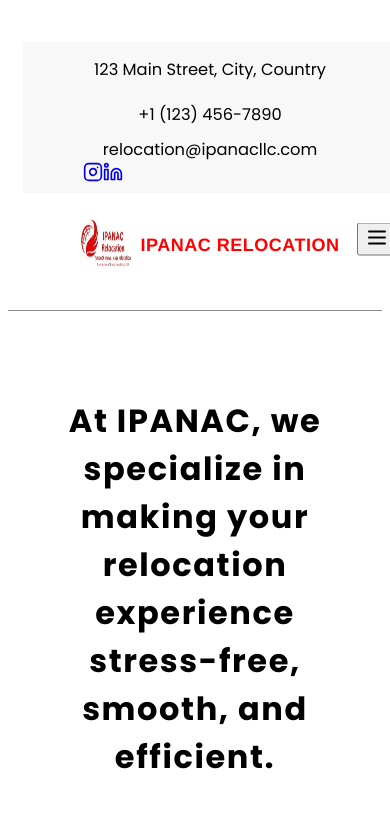
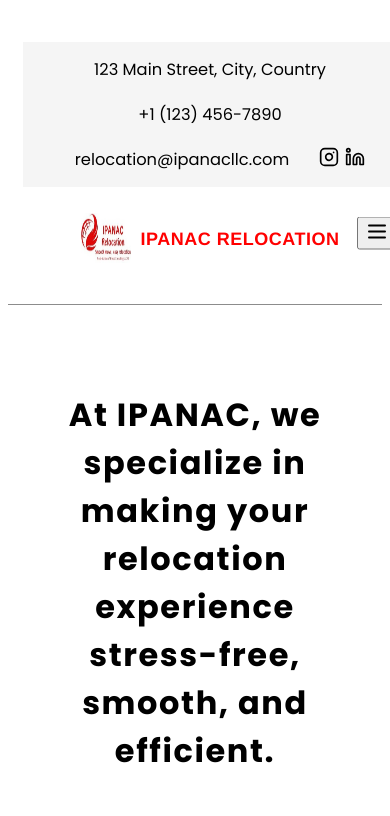
Before and after one commit to Mir-pes/ipanac-1, a React (Vite) app: page / in a window 390 px wide. Shown: the top 816 px of the page. Built offline with nearby package versions, Linux system fonts and the light colour scheme.

Commit message:
Update Navbar.css

```diff
--- a/src/Navbar.css
+++ b/src/Navbar.css
@@ -5,16 +5,12 @@
     align-items: center;
     width: 100%;
     font-size: 14px;
-    color: rgb(88, 88, 88);
     padding: 5px 0;
-    background-color: #f8f8f8;
-    transition: color 0.3s ease;
-
+    background-color: whitesmoke;
+    transition: color 0.6s ease;
 }
 
-
-
-.address, .phone, .emailid {
+.address, .phone{
     padding: 5px 20px;
     color: black;
     font-size: 16.3px;
@@ -22,11 +18,38 @@
     transition: color 0.3s ease;
 }
 
-/* .address , .phone , .emailid:hover{
-    color:red;
-} */
+.emailid{
+    padding: 5px 20px;
+    color: black;
+    font-size: 16.3px;
+    font-weight: 400;
+    transition: color 0.3s ease;
+    margin-right:160px ;
+}
 
+/* Email and Social Container */
+.email-and-social {
+    display: flex;
+    align-items: center;
+    gap: 10px; /* Space between email and social icons */
+}
 
+/* Social Handles Container */
+.social-handles {
+    display: flex;
+    align-items: center;
+    gap: 8px; /* Space between Instagram and LinkedIn icons */
+}
+
+/* Social Icons */
+.social-icon {
+    color: black;
+    transition: color 0.3s ease;
+}
+
+.social-icon:hover {
+    color: red; /* Match the hover color with other elements */
+}
 
 /* Navbar Styles */
 .navbar {
@@ -74,7 +97,7 @@
     font-size: 24px;
     font-weight: 700;
     margin-left: 85px;
-    color:red;
+    color: red;
     letter-spacing: 0.5px;
     text-transform: uppercase;
     font-family: 'Helvetica Neue', Arial, sans-serif;
@@ -105,7 +128,6 @@
     flex-grow: 1;
     justify-content: center;
     margin-top: 20px;
-
 }
 
 .nav-item {
@@ -114,7 +136,6 @@
     cursor: pointer;
     color: rgb(88, 88, 88);
     transition: color 0.3s ease;
-
 }
 
 .nav-item:hover {
@@ -139,11 +160,10 @@
 
 .sign-in {
     padding: 8px 12px;
-    border: none;
     border-radius: 5px;
     text-decoration: none;
     color: white;
-    background: linear-gradient(to right, red, darkred);
+    background-color: #ff3333;
 }
 
 .register {
@@ -180,6 +200,19 @@
         margin: 5px 0;
     }
 
+    .email-and-social {
+        flex-direction: row; /* Keep email and social icons in a row */
+        align-items: center;
+    }
+
+    .social-handles {
+        gap: 6px; /* Slightly reduce gap on smaller screens */
+    }
+
+    .social-icon {
+        size: 18px; /* Slightly smaller icons on mobile */
+    }
+
     .navbar-content {
         flex-direction: column;
         align-items: center;
@@ -194,7 +227,6 @@
         justify-content: center;
         position: relative;
         padding-top: 10px;
-
     }
 
     .logo {
@@ -211,7 +243,6 @@
         margin-top: 10px;
         font-size: 20px;
         text-align: center;
-
     }
 
     .title::after {
@@ -270,4 +301,8 @@
         height: 50px;
         width: 50px;
     }
+
+    .social-icon {
+        size: 16px; /* Even smaller icons on very small screens */
+    }
 }
```
